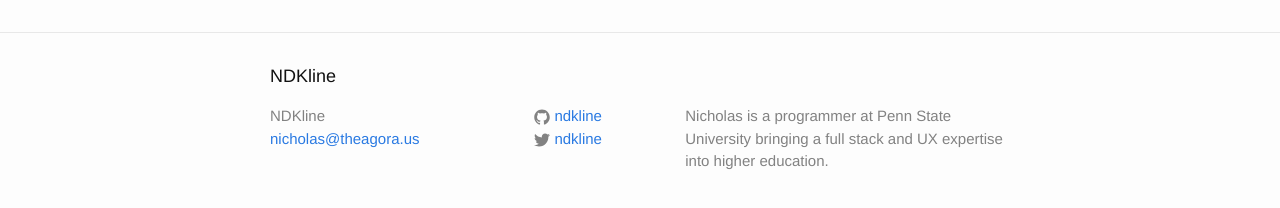
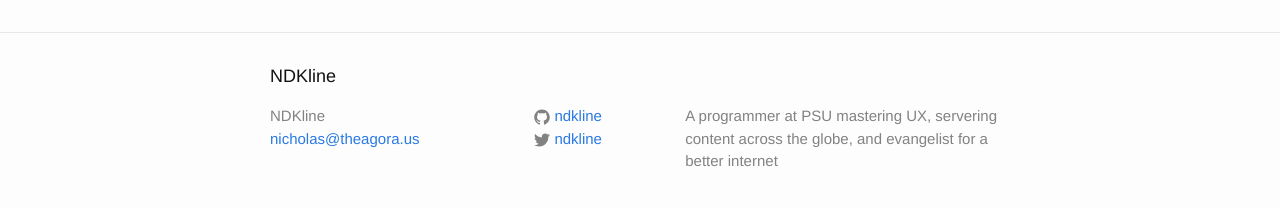
Before and after one commit to ndkline/blog, a Jekyll site: the page built from index.html, in a window 1280 px wide. Shown: the part 264-472 px from the top of the page. Built offline with Jekyll 4.4.1, drawn with Linux system fonts in a browser that asks for light colours.

Commit message:
desc update

```diff
--- a/_config.yml
+++ b/_config.yml
@@ -9,8 +9,7 @@
 title: NDKline
 email: nicholas@theagora.us
 description: > # this means to ignore newlines until "baseurl:"
-  Nicholas is a programmer at Penn State University bringing a full stack and
-  UX expertise into higher education.
+  A programmer at PSU mastering UX, servering content across the globe, and evangelist for a better internet
 baseurl: "" # the subpath of your site, e.g. /blog
 url: "https://blog.ndkline.com" # the base hostname & protocol for your site
 twitter_username: ndkline
```
